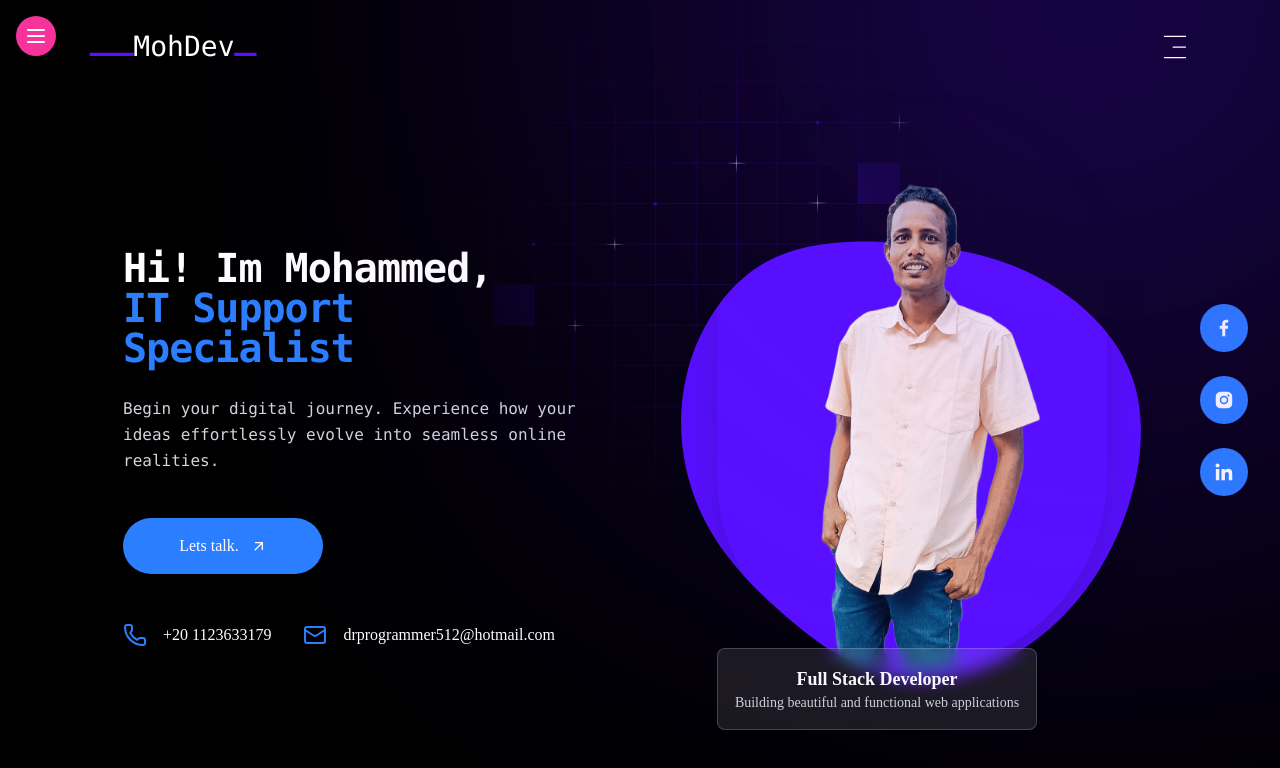
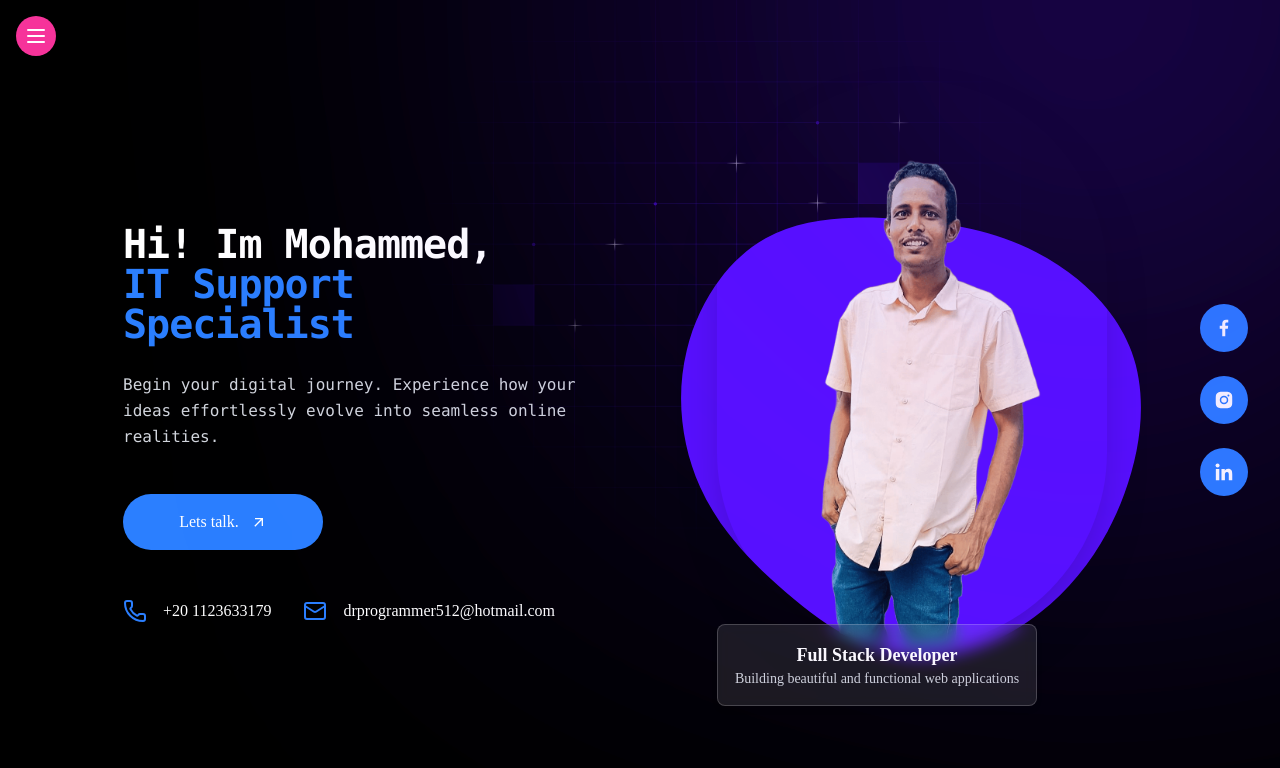
Before and after one commit to mohomer512/mohportfolio, a Next.js app: page / in a window 1280 px wide. Shown: the top 768 px of the page. Built offline with nearby package versions, Linux system fonts and the light colour scheme.

Commit message:
rigth bar removed

```diff
--- a/app/ClientLayout.tsx
+++ b/app/ClientLayout.tsx
@@ -2,7 +2,6 @@
 
 import React, { useState } from 'react';
 import MainNav from "@/components/MainNav";
-import Header from "@/components/Header";
 import { Menu, X } from 'lucide-react'; // Import icons for the toggle button
 
 export default function ClientLayout({
@@ -48,9 +47,7 @@ export default function ClientLayout({
 
       {/* Main content area */}
       <main className="flex-1 px-4 py-6 max-w-[1130px] mx-auto w-full">
-        <header className="mb-6">
-          <Header />
-        </header>
+
         <section>{children}</section>
       </main>
     </div>
```
